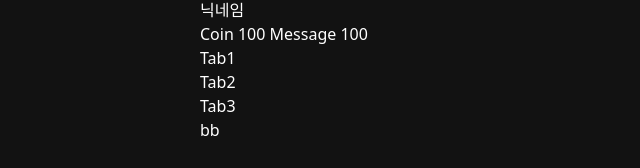
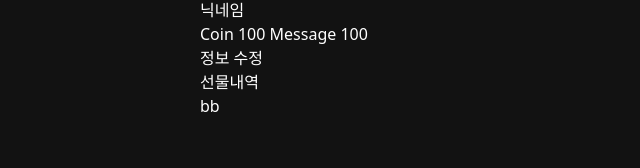
Before and after one commit to 42tv/frontend, a Next.js app: page /info/coin in a window 1280 px wide. Shown: the part 1622-1790 px from the top of the page, without its empty margins (0-640 px from the left). Built offline with nearby package versions, Linux system fonts and the light colour scheme.

Commit message:
디테일한 UI는 필요할때 다시 구현하는걸로

```diff
--- a/app/_components/info/tab_menu.tsx
+++ b/app/_components/info/tab_menu.tsx
@@ -3,17 +3,13 @@ import Link from "next/link"
 export default function TabMenu() {
     const tabLists = [
         {
-            name: 'Tab1',
+            name: '정보 수정',
             link: '/info/coin'
         },
         {
-            name: 'Tab2',
+            name: '선물내역',
             link: '/info/gift'
         },
-        {
-            name: 'Tab3',
-            link: '/info/tab3'
-        }
     ]
     return (
         <div className="w-full h-[60px] items-center justify-center text-center">
```
